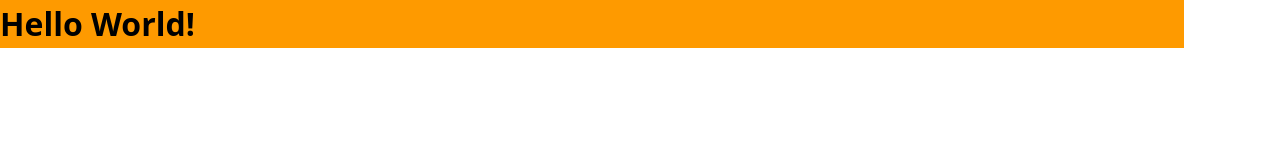
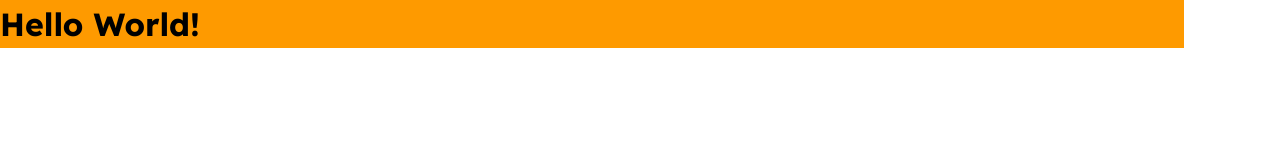
Before and after one commit to khahnm04/ITJobs, a Next.js app: page / in a window 1280 px wide. Shown: the top 160 px of the page. Built offline with nearby package versions, Linux system fonts and the light colour scheme.

Commit message:
Cấu hình chung

```diff
--- a/src/app/globals.css
+++ b/src/app/globals.css
@@ -1,3 +1,4 @@
+@import url('https://fonts.googleapis.com/css2?family=Lexend:wght@100..900&display=swap');
 @import "tailwindcss";
 
 @theme {
@@ -7,3 +8,7 @@
   --breakpoint-xl: 1184px;
   --breakpoint-2xl: 1184px;
 }
+
+* {
+  font-family: "Lexend", sans-serif;
+}
```
